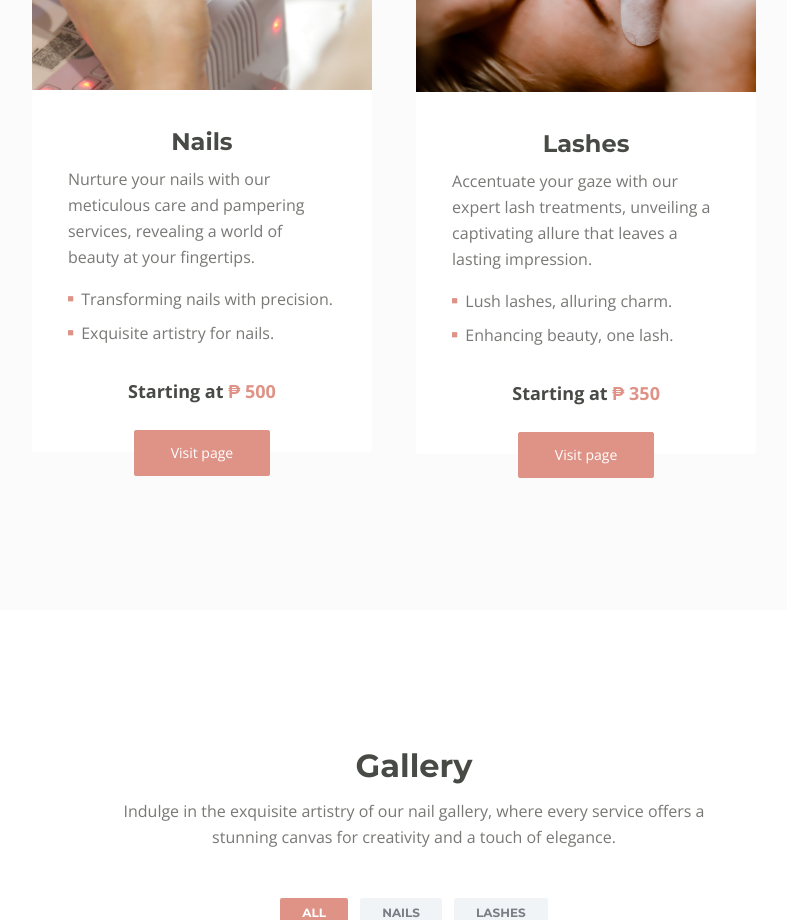
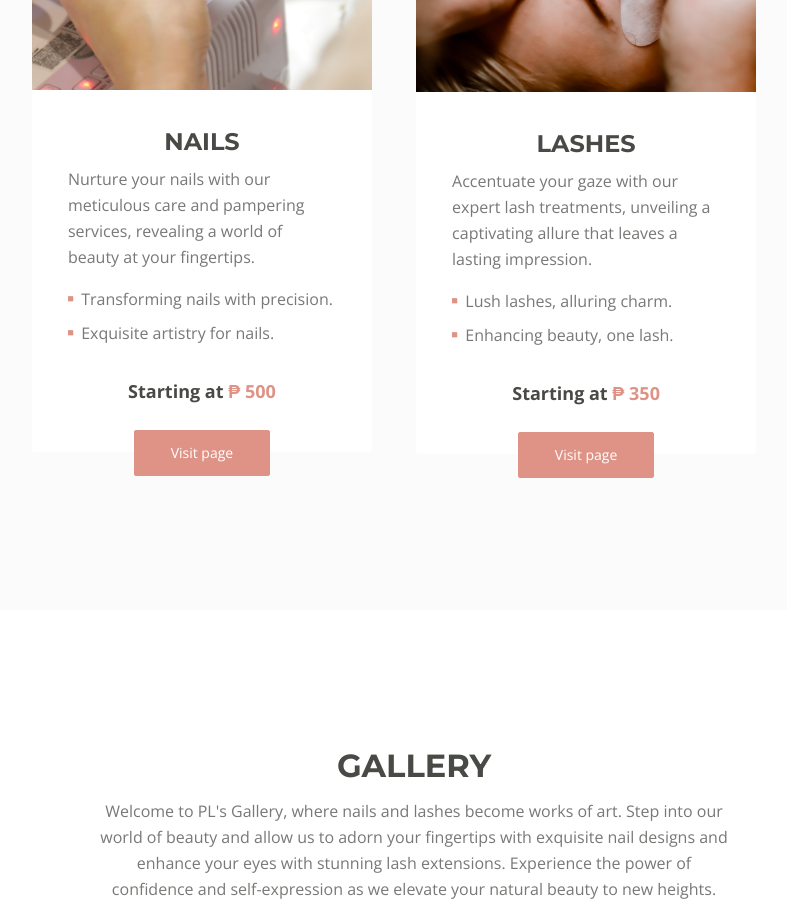
Before and after one commit to reach-Dan-Estrada/PL-Project, a plain HTML site: page index.html in a window 1280 px wide. Shown: the part 1880-2800 px from the top of the page, without its empty margins (226-1013 px from the left). Drawn offline with nearby package versions, Linux system fonts and the light colour scheme.

Commit message:
Add files via upload

```diff
--- a/index.html
+++ b/index.html
@@ -147,7 +147,7 @@
           <div class="col-lg-5">
             <div class="text-container">
               <div class="section-title">INTRO</div>
-              <h2>About</h2>
+              <h2>ABOUT</h2>
               <p>
                 Me as a woman, I love being “kikay” girls thing. I love color my
                 nails and adding volume to my lashes, because I have thin and
@@ -204,7 +204,7 @@
                 />
               </div>
               <div class="card-body">
-                <h4 class="card-title">Nails</h4>
+                <h4 class="card-title">NAILS</h4>
                 <p>
                   Nurture your nails with our meticulous care and pampering
                   services, revealing a world of beauty at your fingertips.
@@ -245,7 +245,7 @@
                 />
               </div>
               <div class="card-body">
-                <h4 class="card-title">Lashes</h4>
+                <h4 class="card-title">LASHES</h4>
                 <p>
                   Accentuate your gaze with our expert lash treatments,
                   unveiling a captivating allure that leaves a lasting
@@ -289,11 +289,13 @@
       <div class="container">
         <div class="row">
           <div class="col-lg-12">
-            <h2 class="h2-heading">Gallery</h2>
+            <h2 class="h2-heading">GALLERY</h2>
             <p class="p-heading">
-              Indulge in the exquisite artistry of our nail gallery, where every
-              service offers a stunning canvas for creativity and a touch of
-              elegance.
+              Welcome to PL's Gallery, where nails and lashes become works of
+              art. Step into our world of beauty and allow us to adorn your
+              fingertips with exquisite nail designs and enhance your eyes with
+              stunning lash extensions. Experience the power of confidence and
+              self-expression as we elevate your natural beauty to new heights.
             </p>
           </div>
           <!-- end of col -->
@@ -482,7 +484,7 @@
               <h6>About Website</h6>
               <p class="p-small">
                 Built with Bootstrap 5, HTML/CSS, JS, Google Fonts, Font
-                Awesome, Last modified: 5/30/2023 @ 16:38:52
+                Awesome, Last modified: 5/30/2023 @ 17:08:51
               </p>
             </div>
             <!-- end of footer-col -->
@@ -582,4 +584,4 @@
 </html>
 
 Built with Bootstrap 5, HTML/CSS, JS, Google Fonts, Font Awesome, Last modified:
-5/30/2023 @ 16:38:52
+5/30/2023 @ 17:08:51
```
